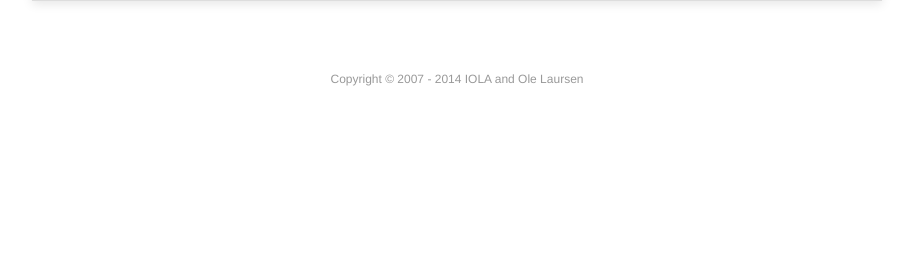
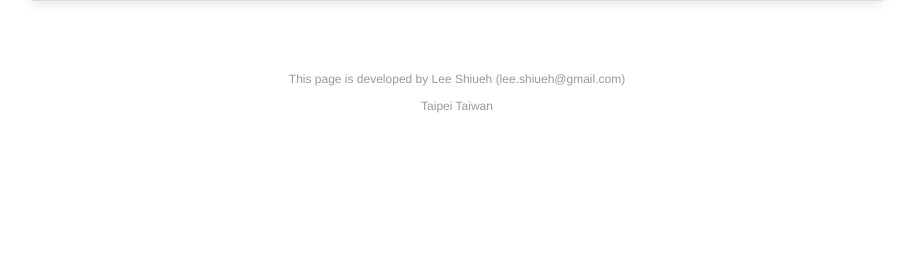
Before and after one commit to slee124565/philcop, a Django app: template fundclear/templates/flot_axes_time_view.html in a window 1280 px wide. Shown: the part 489-753 px from the top of the page, without its empty margins (183-1096 px from the left). Run offline with Django 3.2, Linux system fonts and the light colour scheme; the template is opened without the code that fills it, so the values that code supplies are empty.

Commit message:
add author information on the view page

```diff
--- a/fundclear/templates/flot_axes_time_view.html
+++ b/fundclear/templates/flot_axes_time_view.html
@@ -93,7 +93,8 @@
 
 		// Add the Flot version string to the footer
 
-		$("#footer").prepend("Flot " + $.plot.version + " &ndash; ");
+		//$("#footer").prepend("Flot " + $.plot.version + " &ndash; ");
+		$("#footer").append("<br/> &ndash; " + "Flot " + $.plot.version );
 	});
 
 	</script>
@@ -114,7 +115,8 @@
 	</div>
 
 	<div id="footer">
-		Copyright &copy; 2007 - 2014 IOLA and Ole Laursen
+		This page is developed by Lee Shiueh	(lee.shiueh@gmail.com)<br/>
+		Taipei Taiwan
 	</div>
 
 </body>
```
